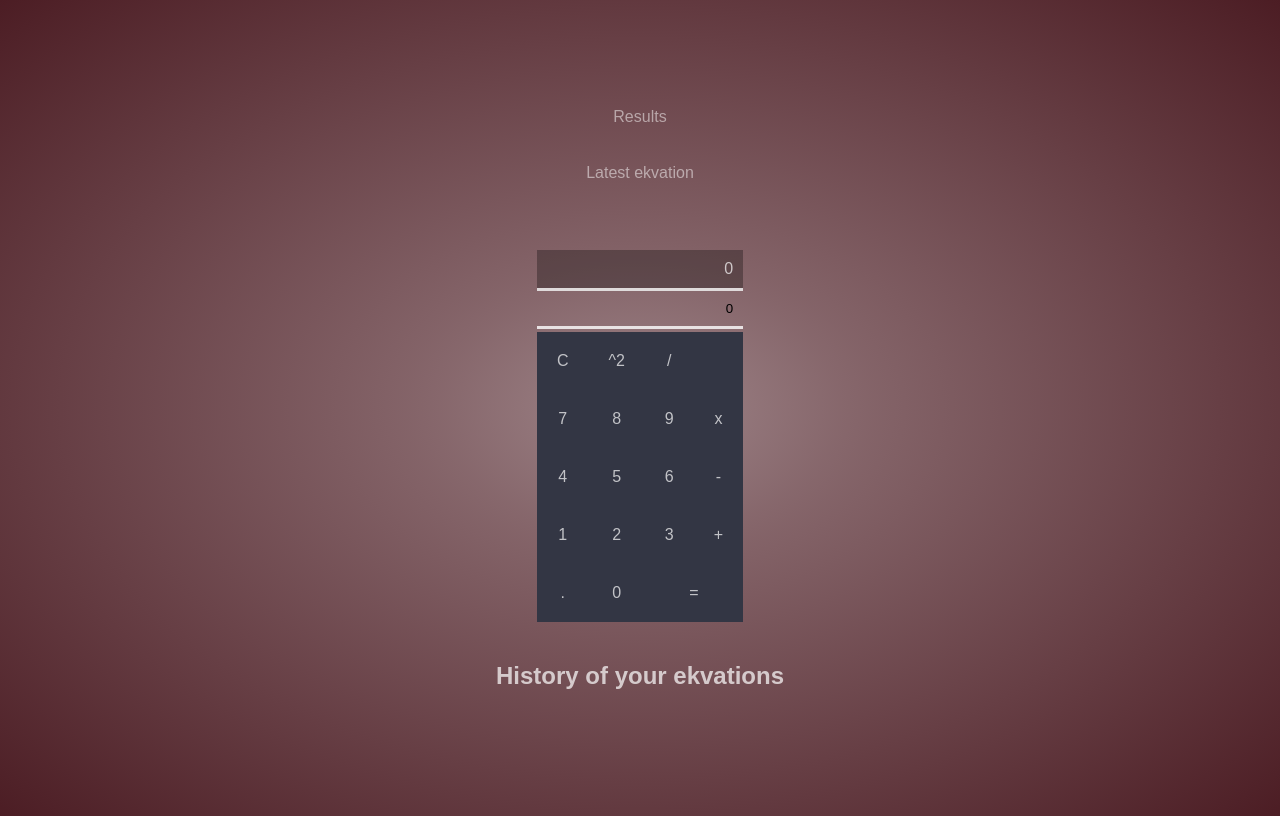
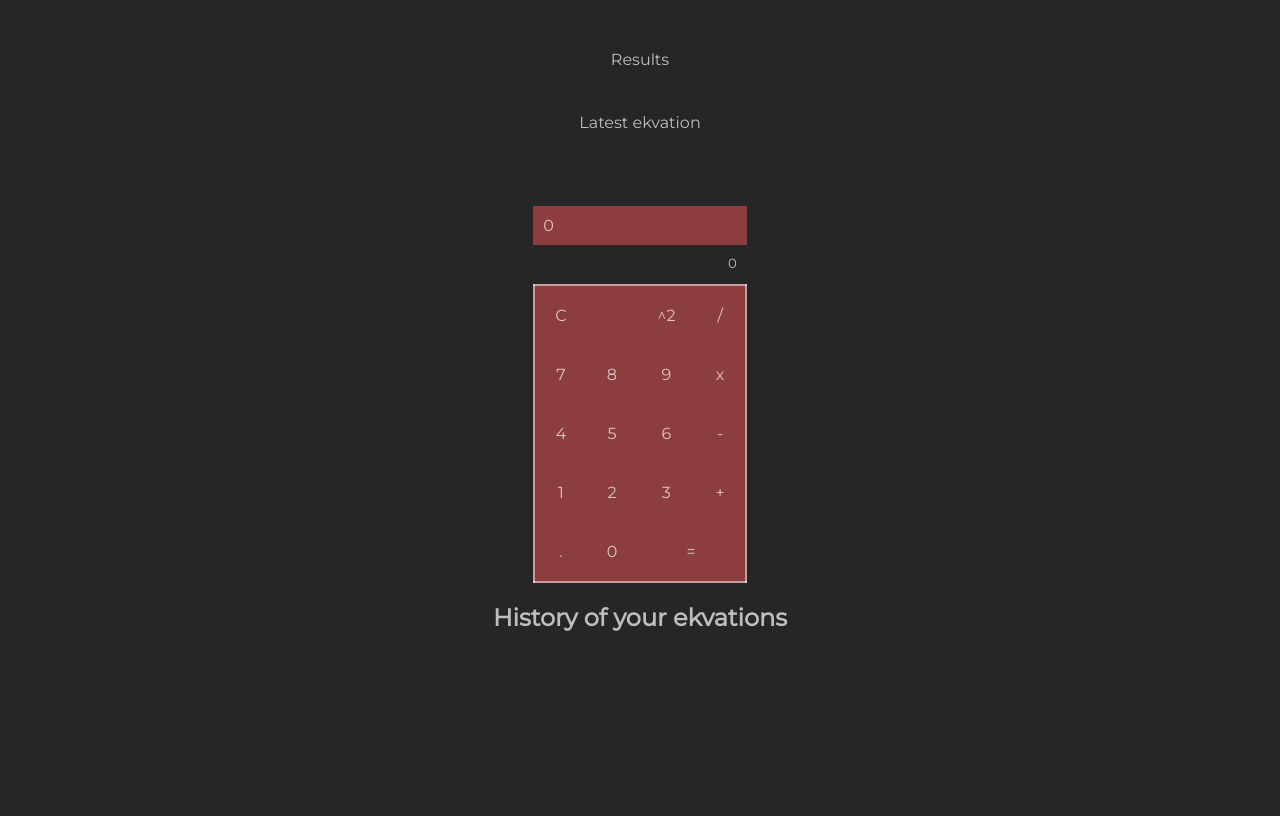
Before and after one commit to JohanssonJonathan/calculator, a plain HTML site: page calk.html in a window 1280 px wide. Drawn offline with nearby package versions, Linux system fonts and the light colour scheme.

Commit message:
Add files via upload

```diff
--- a/calk.html
+++ b/calk.html
@@ -6,47 +6,74 @@
     <script src="https://cdn.jsdelivr.net/npm/vue@2.5.16/dist/vue.js"></script>
 
     <style media="screen">
+    @import url('https://fonts.googleapis.com/css?family=Montserrat');
+
+    *{
+      margin: 0;
+      padding: 0;
+      font-family: 'Montserrat', sans-serif;
+      color:rgba(255,255,255,0.7);
+
+    }
     body{
       height: 100vh;
-      background: -moz-radial-gradient(center, ellipse cover, rgba(76,29,36,0.54) 0%, rgba(76,29,36,0.67) 22%, rgba(76,29,36,0.69) 26%, rgba(76,29,36,1) 100%);
-background: -webkit-radial-gradient(center, ellipse cover, rgba(76,29,36,0.54) 0%,rgba(76,29,36,0.67) 22%,rgba(76,29,36,0.69) 26%,rgba(76,29,36,1) 100%);
-background: radial-gradient(ellipse at center, rgba(76,29,36,0.54) 0%,rgba(76,29,36,0.67) 22%,rgba(76,29,36,0.69) 26%,rgba(76,29,36,1) 100%);
-filter: progid:DXImageTransform.Microsoft.gradient( startColorstr='#8a4c1d24', endColorstr='#4c1d24',GradientType=1 );
-  font-family: arial;
-  color:rgba(255,255,255,0.7)
+
+    /* 283149 */
+    background: rgb(38, 38, 38);
+      /* Permalink - use to edit and share this gradient: http://colorzilla.com/gradient-editor/#ffffff+0,283149+0,283149+100&0.87+0,0.88+18,1+100 */
+/* background: -moz-radial-gradient(center, ellipse cover, rgba(40,49,73,0.87) 0%, rgba(40,49,73,0.88) 18%, rgba(40,49,73,1) 100%); /* FF3.6-15 */ */
+/* background: -webkit-radial-gradient(center, ellipse cover, rgba(40,49,73,0.87) 0%,rgba(40,49,73,0.88) 18%,rgba(40,49,73,1) 100%); /* Chrome10-25,Safari5.1-6 */ */
+/* background: radial-gradient(ellipse at center, rgba(40,49,73,0.87) 0%,rgba(40,49,73,0.88) 18%,rgba(40,49,73,1) 100%); /* W3C, IE10+, FF16+, Chrome26+, Opera12+, Safari7+ */ */
+/* filter: progid:DXImageTransform.Microsoft.gradient( startColorstr='#de283149', endColorstr='#283149',GradientType=1 ); /* IE6-9 fallback on horizontal gradient */ */
+
     }
     table {
-      color:rgba(255,255,255,0.7);
-      background:#333644;
+      color:rgba(255,255,255,0.5);
+     /* background: rgb(164, 74, 74); */
+     /* background: rgb(159, 91, 79); */
+     background: rgb(140, 62, 62);
+     /* background: #E8AA8C; */
 border-collapse: collapse;
+
+border:2px solid;
     }
     td {
       padding:20px;
       box-sizing: border-box;
       text-align: center;
       cursor: pointer;
+      transition-property: background-color, border-radius, transform;
+      transition-duration: 0.5s;
+
+    }
+
+    td:hover{
+      border-radius: 0 15px 0 ;
+      background-color: rgb(134, 55, 55);
     }
     .col{
-      color:rgba(0,0,0,0.5);
+      color:rgba(255,255,255,0.4);
       display: inline-block;
       padding-top:10px;
     }
     #vue{
+
       margin:auto;
       display: flex;
       justify-content: center;
       align-items: center;
       flex-direction: column;
       position: relative;
-      top:100px;
+      top:50px;
       }
       .historik{
         width:inherit;
         padding:10px;
-        background: rgba(0,0,0,0.3);
-        text-align:right;
+        background: rgb(140, 62, 62);
         margin-top: 50px;
-        border-bottom: 3px solid rgba(255,255,255,0.8)
+        /* border-top: 3px solid rgba(255,255,255,0.6);
+
+        border-bottom: 3px solid rgba(255,255,255,0.6) */
       }
       input{
         width: 100%;
@@ -54,7 +81,6 @@ border-collapse: collapse;
         text-align: right;
         box-sizing:border-box;
         border:none;
-        border-bottom:3px solid rgba(255,255,255,0.8);
         margin-bottom: 3px;
         background: rgba(255,255,255,0)
       }
@@ -62,14 +88,16 @@ border-collapse: collapse;
         text-align: center;
         display: block;
         width:100%;
-        color:rgba(255,255,255,0.5);
+        color:rgba(255,255,255,0.7);
         margin-bottom:20px;
       }
       .resultat{
-        color:rgba(255,255,255,0.5);
+        color:rgba(255,255,255,0.7);
         display: block;
         text-align: center;
         width:100%;
+        padding:5px;
+
       }
       .count{
         width:50%;
@@ -433,7 +461,9 @@ knappar för operationerna x2 och √ (roten ur)
 knappen för roten ur ska bara vara synlig när resultatet är ett positivt tal
 appen håller en historik över tidigare uträkningar
 varje gång man klickar på = ska det uträknade resultatet sparas i en lista, som också ska vara synlig för användaren-->
+  <div class="bord">
 
+  </div>
     <div id="vue">
       <div class="svar">
 
@@ -460,6 +490,8 @@ varje gång man klickar på = ska det uträknade resultatet sparas i en lista, s
           <tr>
             <td v-on:click="clear">C</td>
             <td v-if="arr[0] > 0" v-on:click="calc('√')">√</td>
+            <td v-else></td>
+
             <td  v-on:click="calc('^2')">^2</td>
             <td  v-on:click="calc('/')">/</td>
           </tr>
```
